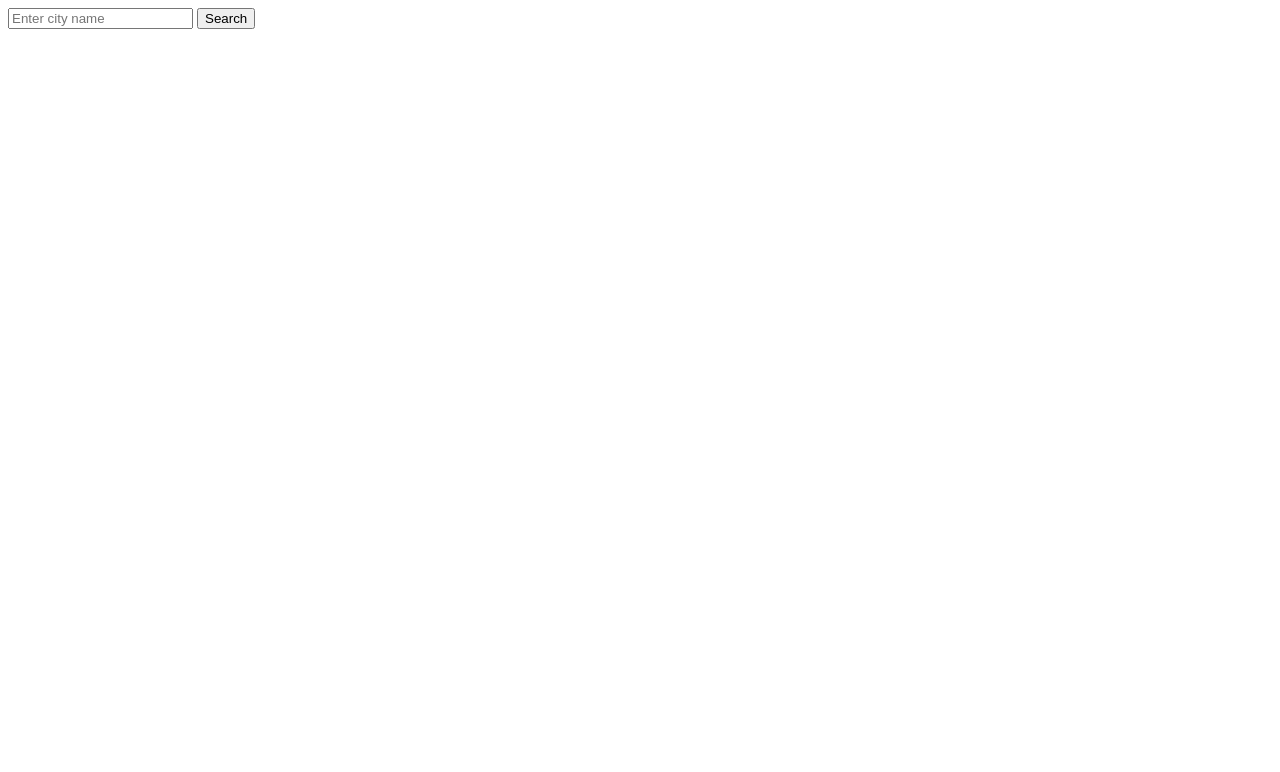
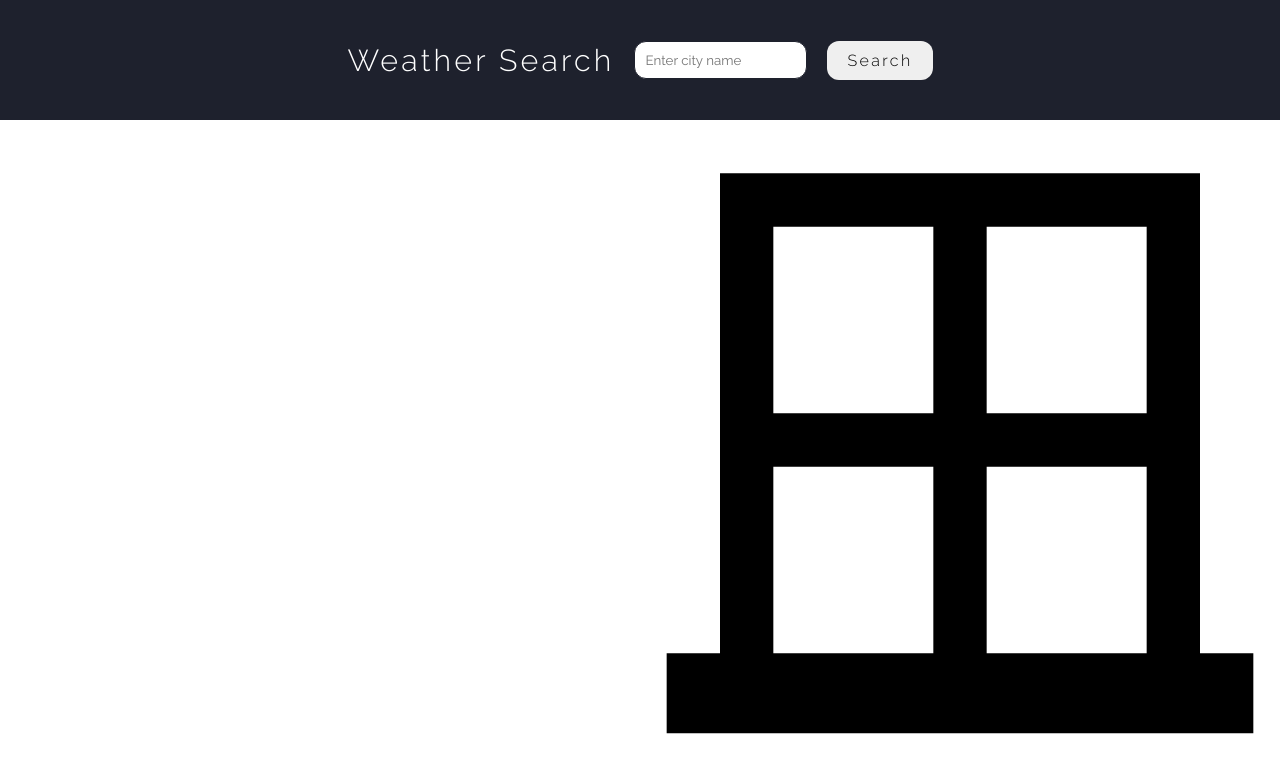
Before and after one commit to coding-cosmonaut/odin-weather-project, a website built with webpack: page src/index.html in a window 1280 px wide. Built offline with nearby package versions, Linux system fonts and the light colour scheme.

Commit message:
Add style and giphy fetch
Added styles for search bar and added giphy
fetch.

```diff
--- a/src/DOM.js
+++ b/src/DOM.js
@@ -1,6 +1,6 @@
 const input = document.querySelector("input");
 const searchButton = document.querySelector("button");
-const lis = document.querySelectorAll("li");
+const resultDiv = document.querySelector(".results");
 
 const getValue = function getInputValue() {
   return input.value;
@@ -17,12 +17,22 @@ const placeholder = function showAndRemoveErrorPlaceholder(status) {
 
 const display = function changeDisplayValue() {};
 
+// const check = function deleteOldUlAndAppendNewUl() {
+//   while (resultDiv.firstChild) {
+
+//   }
+// }
+
 const render = function renderWeatherData(obj) {
   const values = Object.values(obj);
-  for (let i = 0; i < lis.length; i++) {
-    console.log(lis, "lis", lis[i]);
-    lis[i].innerHTML = values[i];
+  resultDiv.innerHTML = "";
+  const ul = document.createElement("ul");
+  for (let i = 0; i < values.length; i++) {
+    const li = document.createElement("li");
+    li.innerHTML = values[i];
+    ul.appendChild(li);
   }
+  resultDiv.append(ul);
 };
 
 export { getValue, searchButton, render, placeholder };
--- a/src/getWeather.js
+++ b/src/getWeather.js
@@ -1,6 +1,5 @@
 // API keys
 // weather: ddb39aee23f242b3992194953242703
-// giphy: OaeV76rXJPjKoCQO350DmOuAON1mFS5I
 import { getValue, render, placeholder } from "./DOM";
 
 const parseData = function extractDataFromRequest(weatherData) {
--- a/src/index.html
+++ b/src/index.html
@@ -4,26 +4,26 @@
     <meta charset="UTF-8" />
     <meta name="viewport" content="width=device-width, initial-scale=1.0" />
     <title><%= htmlWebpackPlugin.options.title %></title>
+    <style>
+      @import url("https://fonts.googleapis.com/css2?family=Raleway:ital,wght@0,100..900;1,100..900&display=swap");
+    </style>
   </head>
   <body>
     <div class="search-bar-container">
+      <div class="input-container">
+        <label for="weather">Weather Search</label>
         <input
           placeholder="Enter city name"
           type="text"
           class="weather-search"
           id="weather"
         />
-      <label for="weather"></label>
         <button class="search">Search</button>
       </div>
+    </div>
     <div class="results-container">
-      <ul>
-        <li></li>
-        <li></li>
-        <li></li>
-        <li></li>
-        <li></li>
-      </ul>
+      <div class="results"></div>
+      <div class="window"></div>
     </div>
   </body>
 </html>
--- a/src/style.css
+++ b/src/style.css
@@ -2,15 +2,79 @@
   --dark-primary: #1e212d;
 }
 
-/*LIST*/
-/* ul {
-  display: none;
-} */
+* {
+  margin: 0;
+  padding: 0;
+}
 
-/* li:first-child::after {
-  content: "Farenheit";
-} */
+body {
+  width: 100dvw;
+  height: 100dvh;
+  font-family: "Raleway", sans-serif;
+}
 
+/*SEARCH-INPUT*/
+.search-bar-container {
+  width: 100%;
+  height: 15%;
+  background-color: var(--dark-primary);
+}
+
+.input-container {
+  height: 100%;
+  display: flex;
+  justify-content: center;
+  align-items: center;
+}
+
+input {
+  border-radius: 12px;
+  outline: none;
+  border: 1px solid var(--dark-primary);
+  padding: 10px 10px;
+  margin: 20px;
+  font-family: inherit;
+}
+
+label {
+  font-size: 1.9rem;
+  letter-spacing: 0.2rem;
+  font-weight: 300;
+  color: white;
+}
+
+button {
+  font-family: inherit;
+  font-weight: 300;
+  font-size: 1rem;
+  padding: 10px 20px;
+  letter-spacing: 0.15rem;
+  border-radius: 12px;
+  border: none;
+  transition: all 0.3s ease;
+}
+
+button:hover {
+  border-radius: 0px;
+  border: 1px solid white;
+  background-color: var(--dark-primary);
+  color: white;
+}
+
+/*RESULT-CONTAINER*/
+.results-container {
+  width: 100%;
+  height: 100%;
+  display: flex;
+}
+
+/*RESULTS*/
+.results {
+  width: 50%;
+  height: 100%;
+}
+
+/*LIST-RESULTS*/
 li {
   list-style: none;
 }
@@ -18,3 +82,12 @@ li {
 .input-error {
   border: 1px solid red;
 }
+
+/*WINDOW*/
+.window {
+  width: 50%;
+}
+
+.window::after {
+  content: url(./window.svg);
+}
--- a/webpack.common.js
+++ b/webpack.common.js
@@ -7,7 +7,7 @@ module.exports = {
   },
   plugins: [
     new HtmlWebpackPlugin({
-      title: "New Project",
+      title: "Weather App",
       template: "src/index.html",
     }),
   ],
```
Also changed, not shown: src/getGiphy.js (added, +16 -0 lines), src/window.svg (added). Lines whose indentation alone changed are shown as unchanged.
